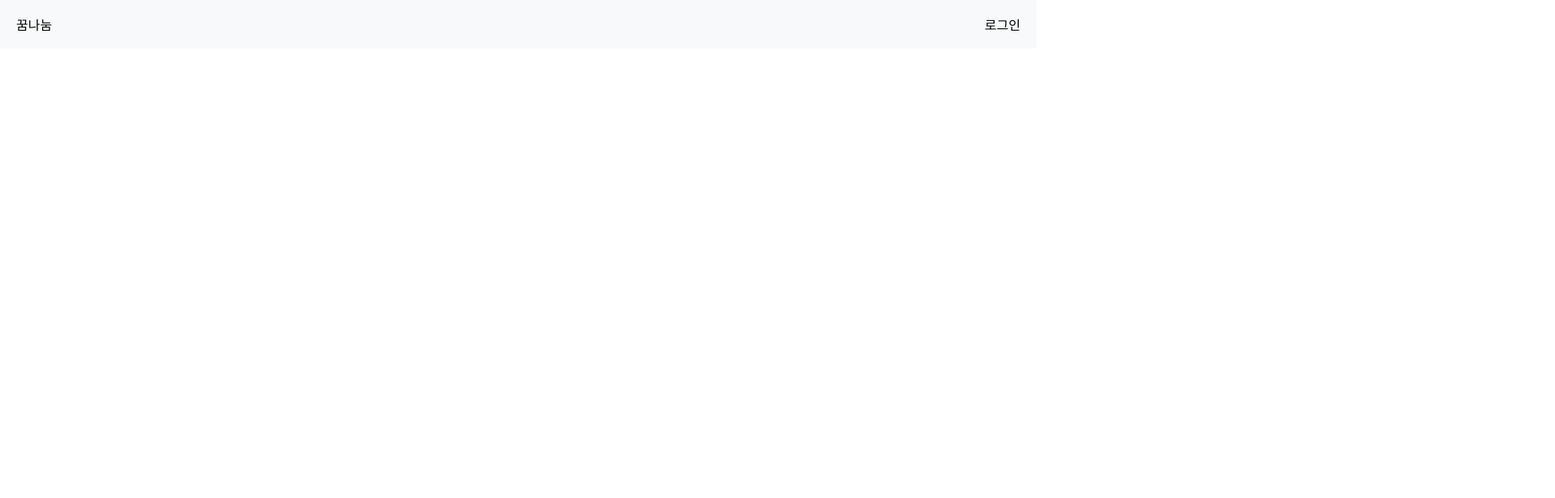
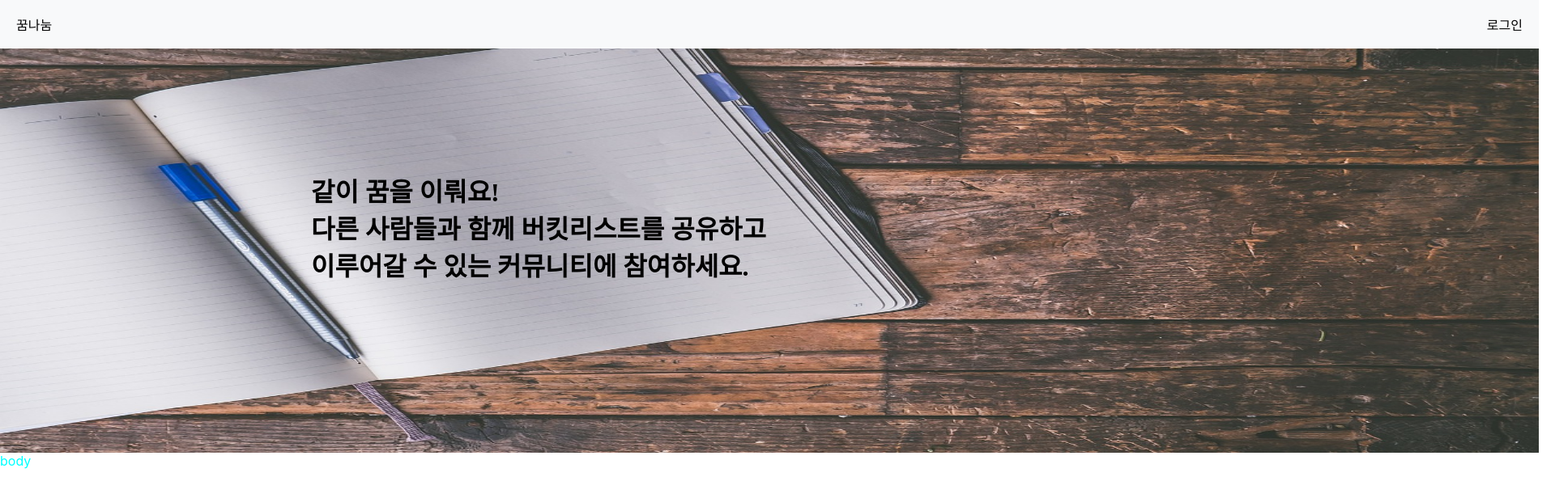
Before and after one commit to 5Week/5Week-Frontend, a React (Create React App) app: page / in a window 1280 px wide. Shown: the top 616 px of the page at 81% size, 1920 px wide, since content can reach past the window. Built offline with nearby package versions, Linux system fonts and the light colour scheme.

Commit message:
로그인 이미지, 헤더, 푸터

```diff
--- a/src/App.js
+++ b/src/App.js
@@ -1,14 +1,16 @@
 import React from "react";
 import { BrowserRouter as Router, Route, Routes } from "react-router-dom";
-import NavigationBar from "./mainScreen/navigationBar/NavigationBar";
+//import NavigationBar from "./mainScreen/navigationBar/NavigationBar";
+//import Header from "./mainScreen/header/Header";
 import MainScreen from "./mainScreen/mainScreen/MainScreen";
+//import Footer from "./mainScreen/footer/Footer";
 import LoginPage from "./loginPage/LoginPage";
 
 function App() {
     return (
         <Router>
             <div className="App">
-                <NavigationBar />
+                <MainScreen />
 
                 <Routes>
                     <Route path="/" exact component={MainScreen} />
--- a/src/mainScreen/footer/Footer.css
+++ b/src/mainScreen/footer/Footer.css
@@ -1,7 +1,19 @@
-.footer{
-    width: 100%;
-    height: 100px;
-    border-top: 1px solid #000 ;
-    display: block;
-    background: rgb(219, 150, 188);
+.footer {
+  width: 100%;
+  height: 100px;
+  border-top: 1px solid #000;
+  display: flex;
+  justify-content: space-between;
+  align-items: center;
+  background: rgb(219, 150, 188);
+  padding: 0 20px;
 }
+
+.footer-link {
+  color: inherit;
+  text-decoration: none;
+}
+
+.footer-text {
+  /* 필요한 경우 글꼴, 색상 등과 같은 다른 스타일을 추가하세요. */
+}
--- a/src/mainScreen/footer/Footer.jsx
+++ b/src/mainScreen/footer/Footer.jsx
@@ -1,12 +1,20 @@
 import React from 'react';
-import "./Footer.css"
+import './Footer.css';
 
-function Footer(props) {
-    return (
-        <div className={"footer"}>
-            footer
-        </div>
-    );
+function Footer() {
+  return (
+    <div className="footer">
+      <a
+        href="https://www.projectbusan.com/"
+        target="_blank"
+        rel="noreferrer"
+        className="footer-link"
+      >
+        https://www.projectbusan.com/
+      </a>
+      <span className="footer-text">ProjectBusan 5주 프로젝트 5팀</span>
+    </div>
+  );
 }
 
 export default Footer;
--- a/src/mainScreen/header/Header.css
+++ b/src/mainScreen/header/Header.css
@@ -1,6 +1,23 @@
 .header {
+    position: relative;
     width: 100%;
-    height: 300px;
-    display: block;
-    background: rgb(218, 216, 138);
-}
+    height: 500px;
+    display: flex;
+    justify-content: center;
+    align-items: center;
+  }
+
+  .header-image {
+    position: absolute;
+    width: 100%;
+    height: 500px;
+  }
+
+  .header-text {
+    position: absolute;
+    z-index: 1;
+    left: 35%;
+    top: 40%;
+    transform: translate(-50%, -50%);
+    font-family: 'Single Day', cursive;
+  }
--- a/src/mainScreen/header/Header.jsx
+++ b/src/mainScreen/header/Header.jsx
@@ -1,11 +1,19 @@
 import React from 'react';
-import "./Header.css"
+import './Header.css';
 
-function Header(props) {
-    return (
-        <div className={"header"}>
-            headerdfkdjfldkjflk
-        </div>
-    );
+function Header() {
+  return (
+    <div className="header">
+      <img
+         src={`${process.env.PUBLIC_URL}/Image.jpg`}
+        alt="header"
+        className="header-image"
+      />
+      <h1 className="header-text">같이 꿈을 이뤄요!<br></br>
+        다른 사람들과 함께 버킷리스트를 공유하고<br></br>
+        이루어갈 수 있는 커뮤니티에 참여하세요.</h1>
+    </div>
+  );
 }
+
 export default Header;
```
Also changed, not shown: public/Image.jpg (added).
